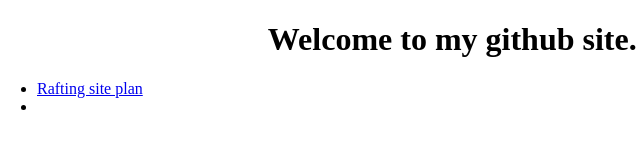
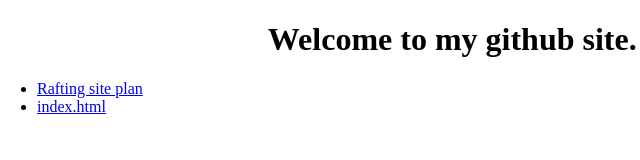
Before and after one commit to joseph-robles-jr/WDD130-Web-Fundimentals, a plain HTML site: page index.html in a window 1280 px wide. Shown: the full height of the page, 11-651 px from the left. Drawn offline with Linux system fonts and the light colour scheme.

Commit message:
Fixed link

```diff
--- a/index.html
+++ b/index.html
@@ -10,7 +10,7 @@
         </center>
             <ul>
             <li><a href="https://joseph-robles-jr.github.io/WDD130-Web-Fundimentals/wwr/site-plan-rafting.html"> Rafting site plan</a></li>
-            <li><a href="https://joseph-robles-jr.github.io/WDD130-Web-Fundimentals/wwr/index.html"></a></li>
+            <li><a href="https://joseph-robles-jr.github.io/WDD130-Web-Fundimentals/wwr/index.html">index.html</a></li>
 
     </body>
 
```
